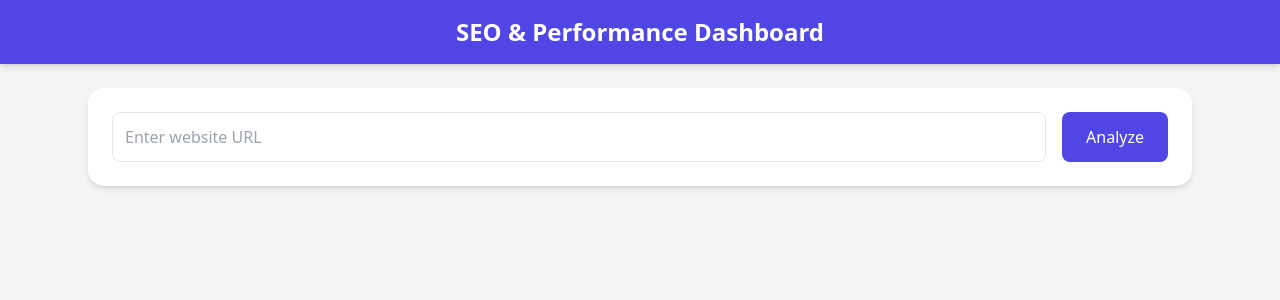
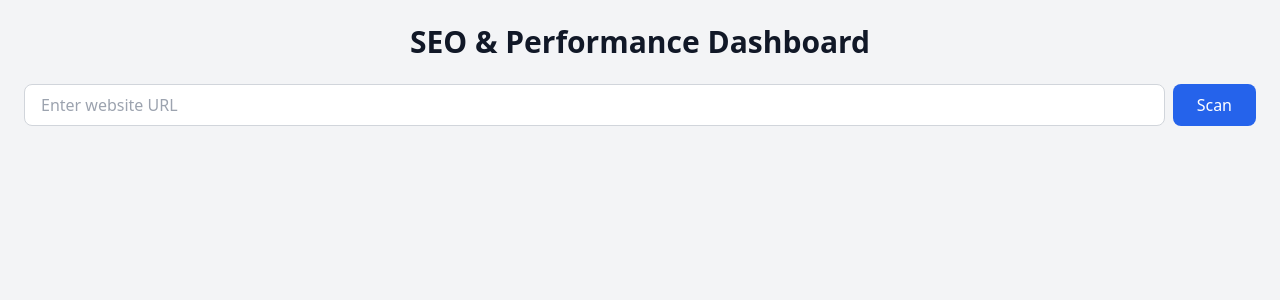
Before and after one commit to Newsstate/SEOTool2, a FastAPI app: page / in a window 1280 px wide. Shown: the top 300 px of the page. Run offline with FastAPI, Linux system fonts and the light colour scheme; some libraries are stand-ins or nearby versions.

Commit message:
Update index.html

```diff
--- a/app/templates/index.html
+++ b/app/templates/index.html
@@ -2,116 +2,100 @@
 <html lang="en">
 <head>
   <meta charset="UTF-8" />
-  <meta name="viewport" content="width=device-width, initial-scale=1.0" />
+  <meta name="viewport" content="width=device-width, initial-scale=1.0"/>
   <title>SEO & Performance Dashboard</title>
   <script src="https://cdn.tailwindcss.com"></script>
 </head>
-<body class="bg-gray-100 text-gray-800">
+<body class="bg-gray-100 text-gray-900">
+  <div class="container mx-auto p-6">
+    <h1 class="text-3xl font-bold mb-6 text-center">SEO & Performance Dashboard</h1>
 
-  <!-- Header -->
-  <header class="bg-indigo-600 text-white p-4 shadow-md">
-    <h1 class="text-2xl font-bold text-center">SEO & Performance Dashboard</h1>
-  </header>
-
-  <!-- Main Container -->
-  <main class="max-w-6xl mx-auto p-6 space-y-6">
-
-    <!-- URL Form -->
-    <section class="bg-white p-6 rounded-2xl shadow-md">
-      <form id="seoForm" class="flex space-x-4">
-        <input
-          type="url"
-          id="urlInput"
-          placeholder="Enter website URL"
-          class="flex-1 p-3 border rounded-lg focus:outline-none focus:ring focus:ring-indigo-300"
-          required>
-        <button
-          type="submit"
-          class="bg-indigo-600 text-white px-6 py-3 rounded-lg hover:bg-indigo-700">
-          Analyze
-        </button>
-      </form>
-    </section>
+    <!-- Input Form -->
+    <form id="seo-form" class="flex gap-2 mb-8 justify-center">
+      <input type="url" id="url" placeholder="Enter website URL"
+        class="flex-1 border border-gray-300 rounded-lg px-4 py-2 focus:outline-none focus:ring-2 focus:ring-blue-500"
+        required>
+      <button type="submit"
+        class="bg-blue-600 text-white px-6 py-2 rounded-lg hover:bg-blue-700">Scan</button>
+    </form>
 
     <!-- Results -->
-    <section id="results" class="space-y-6 hidden">
+    <div id="results" class="space-y-8 hidden">
 
       <!-- Page Overview -->
-      <div class="bg-white p-6 rounded-2xl shadow-md">
-        <h2 class="text-xl font-bold mb-4 text-indigo-600">Page Overview</h2>
-        <div id="pageOverview" class="grid grid-cols-2 gap-4 text-sm"></div>
-      </div>
+      <section class="bg-white p-6 rounded-2xl shadow">
+        <h2 class="text-xl font-semibold mb-4">Page Overview</h2>
+        <div id="page-overview" class="grid grid-cols-1 md:grid-cols-2 gap-4"></div>
+      </section>
 
       <!-- SEO Meta -->
-      <div class="bg-white p-6 rounded-2xl shadow-md">
-        <h2 class="text-xl font-bold mb-4 text-indigo-600">SEO Meta</h2>
-        <div id="seoMeta" class="grid grid-cols-2 gap-4 text-sm"></div>
-      </div>
+      <section class="bg-white p-6 rounded-2xl shadow">
+        <h2 class="text-xl font-semibold mb-4">SEO Meta</h2>
+        <div id="seo-meta" class="grid grid-cols-1 md:grid-cols-2 gap-4"></div>
+      </section>
 
       <!-- Content Structure -->
-      <div class="bg-white p-6 rounded-2xl shadow-md">
-        <h2 class="text-xl font-bold mb-4 text-indigo-600">Content Structure</h2>
-        <div id="contentStructure" class="grid grid-cols-2 gap-4 text-sm"></div>
-      </div>
+      <section class="bg-white p-6 rounded-2xl shadow">
+        <h2 class="text-xl font-semibold mb-4">Content Structure</h2>
+        <div id="content-structure" class="space-y-2"></div>
+      </section>
 
       <!-- Links -->
-      <div class="bg-white p-6 rounded-2xl shadow-md">
-        <h2 class="text-xl font-bold mb-4 text-indigo-600">Links</h2>
-        <div id="links" class="grid grid-cols-2 gap-4 text-sm"></div>
-      </div>
+      <section class="bg-white p-6 rounded-2xl shadow">
+        <h2 class="text-xl font-semibold mb-4">Links</h2>
+        <div id="links" class="grid grid-cols-1 md:grid-cols-2 gap-4"></div>
+      </section>
 
       <!-- Performance -->
-      <div class="bg-white p-6 rounded-2xl shadow-md">
-        <h2 class="text-xl font-bold mb-4 text-indigo-600">Performance</h2>
-        <div id="performance" class="grid grid-cols-2 gap-4 text-sm"></div>
-      </div>
-
-      <!-- Rendered vs Static Comparison -->
-      <div class="bg-white p-6 rounded-2xl shadow-md">
-        <h2 class="text-xl font-bold mb-4 text-indigo-600">Rendered vs Static Comparison</h2>
-        <div id="renderComparison" class="grid grid-cols-2 gap-4 text-sm"></div>
-      </div>
+      <section class="bg-white p-6 rounded-2xl shadow">
+        <h2 class="text-xl font-semibold mb-4">Performance</h2>
+        <div id="performance" class="grid grid-cols-1 md:grid-cols-2 gap-4"></div>
+      </section>
 
       <!-- Security -->
-      <div class="bg-white p-6 rounded-2xl shadow-md">
-        <h2 class="text-xl font-bold mb-4 text-indigo-600">Security</h2>
-        <div id="security" class="grid grid-cols-2 gap-4 text-sm"></div>
-      </div>
+      <section class="bg-white p-6 rounded-2xl shadow">
+        <h2 class="text-xl font-semibold mb-4">Security</h2>
+        <div id="security" class="grid grid-cols-1 md:grid-cols-2 gap-4"></div>
+      </section>
 
-    </section>
-
-  </main>
+      <!-- Technical SEO -->
+      <section class="bg-white p-6 rounded-2xl shadow">
+        <h2 class="text-xl font-semibold mb-4">Technical SEO</h2>
+        <div id="technical-seo" class="grid grid-cols-1 md:grid-cols-2 gap-4"></div>
+      </section>
+    </div>
+  </div>
 
   <script>
-    document.getElementById("seoForm").addEventListener("submit", async function(e) {
+    document.getElementById("seo-form").addEventListener("submit", async function (e) {
       e.preventDefault();
-      const url = document.getElementById("urlInput").value;
-
+      const url = document.getElementById("url").value;
       const res = await fetch(`/analyze?url=${encodeURIComponent(url)}`);
       const data = await res.json();
 
       document.getElementById("results").classList.remove("hidden");
 
-      // Populate sections
-      populateSection("pageOverview", data.page_overview);
-      populateSection("seoMeta", data.seo_meta);
-      populateSection("contentStructure", data.content_structure);
-      populateSection("links", data.links);
-      populateSection("performance", data.performance);
-      populateSection("renderComparison", data.render_comparison);
-      populateSection("security", data.security);
+      // Helper to render key-value pairs
+      const renderData = (id, obj) => {
+        const container = document.getElementById(id);
+        container.innerHTML = "";
+        if (!obj) return;
+        Object.entries(obj).forEach(([k, v]) => {
+          container.innerHTML += `
+            <div class="border-b pb-2">
+              <strong>${k}:</strong> ${typeof v === "object" ? JSON.stringify(v) : v}
+            </div>`;
+        });
+      };
+
+      renderData("page-overview", data.page_overview);
+      renderData("seo-meta", data.seo_meta);
+      renderData("content-structure", data.content_structure);
+      renderData("links", data.links);
+      renderData("performance", data.performance);
+      renderData("security", data.security);
+      renderData("technical-seo", data.technical_seo);
     });
-
-    function populateSection(sectionId, sectionData) {
-      const container = document.getElementById(sectionId);
-      container.innerHTML = "";
-      for (const [key, value] of Object.entries(sectionData || {})) {
-        const div = document.createElement("div");
-        div.className = "p-2 border rounded bg-gray-50";
-        div.innerHTML = `<strong>${key}:</strong> ${value}`;
-        container.appendChild(div);
-      }
-    }
   </script>
 </body>
 </html>
```
